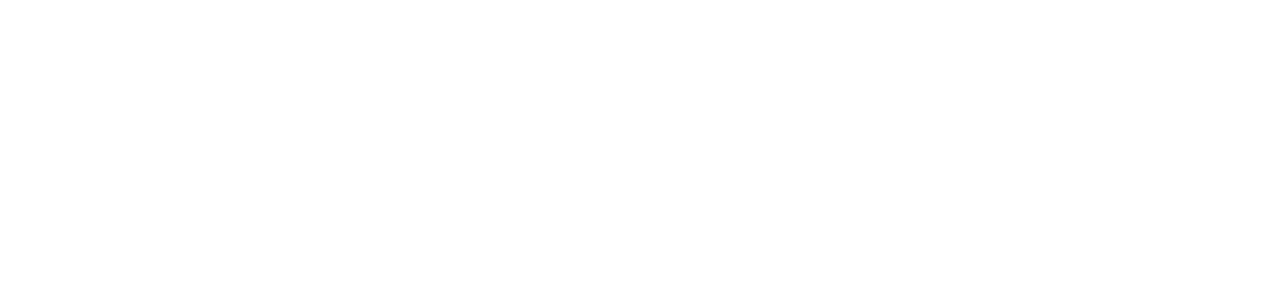
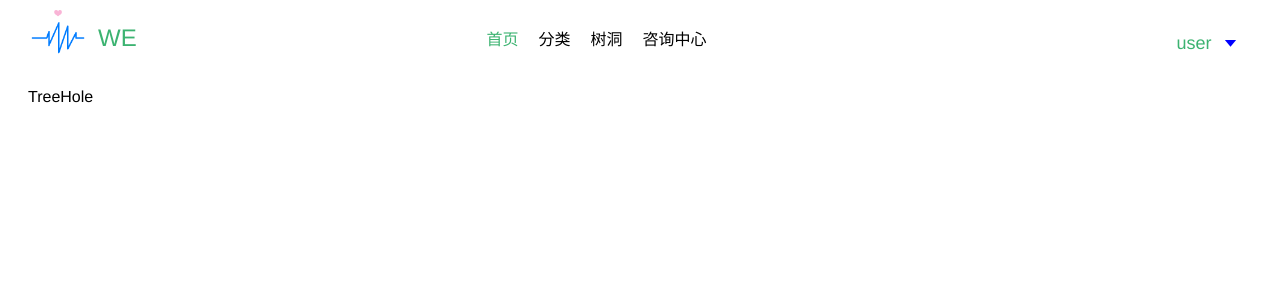
Before and after one commit to liuxiaoqing1001/WE, a Vue app in the folder we-web/: page /#/TreeHole in a window 1280 px wide. Shown: the top 300 px of the page. Built offline with nearby package versions, Linux system fonts and the light colour scheme.

Commit message:
20210228更新1

```diff
--- /dev/null
+++ b/we-web/src/components/User/ChatRoom.vue
@@ -0,0 +1,13 @@
+<template>
+  <div>ChatRoom</div>
+</template>
+
+<script>
+    export default {
+        name: "ChatRoom"
+    }
+</script>
+
+<style scoped>
+
+</style>
--- /dev/null
+++ b/we-web/src/components/User/Sort.vue
@@ -0,0 +1,13 @@
+<template>
+  <div>Sort</div>
+</template>
+
+<script>
+    export default {
+        name: "Sort"
+    }
+</script>
+
+<style scoped>
+
+</style>
--- /dev/null
+++ b/we-web/src/components/User/TreeHole.vue
@@ -0,0 +1,13 @@
+<template>
+  <div>TreeHole</div>
+</template>
+
+<script>
+    export default {
+        name: "TreeHole"
+    }
+</script>
+
+<style scoped>
+
+</style>
--- a/we-web/src/router/index.js
+++ b/we-web/src/router/index.js
@@ -11,6 +11,9 @@
 import Setting from "../components/Admin/Setting";
 import ModifyPwd from "../views/ModifyPwd";
 import Register from "../views/Register";
+import ChatRoom from "../components/User/ChatRoom";
+import Sort from "../components/User/Sort";
+import TreeHole from "../components/User/TreeHole";
 
 Vue.use(Router);
 
@@ -26,7 +29,25 @@
       // 用户首页
       path: '/UserMain',
       name: 'UserMain',
-      component: UserMain
+      component: UserMain,
+      redirect: "/TreeHole",
+      children:[
+        {
+          name: TreeHole,
+          path: '/TreeHole',
+          component: TreeHole
+        },
+        {
+          name: Sort,
+          path: '/Sort',
+          component: Sort
+        },
+        {
+          name: ChatRoom,
+          path: '/ChatRoom',
+          component: ChatRoom
+        }
+      ]
     },
     {
       // 管理首页
--- a/we-web/src/views/ModifyPwd.vue
+++ b/we-web/src/views/ModifyPwd.vue
@@ -1,13 +1,15 @@
-<template>
-<h3>修改密码</h3>
-</template>
 
-<script>
-    export default {
-        name: "ModifyPwd"
-    }
-</script>
 
-<style scoped>
+<!--<template>-->
+<!--<h3>修改密码</h3>-->
+<!--</template>-->
 
-</style>
+<!--<script>-->
+<!--    export default {-->
+<!--        name: "ModifyPwd"-->
+<!--    }-->
+<!--</script>-->
+
+<!--<style scoped>-->
+
+<!--</style>-->
--- a/we-web/src/views/UserMain.vue
+++ b/we-web/src/views/UserMain.vue
@@ -7,13 +7,13 @@
           <img src="../assets/we_logo_1.png" alt="">
           <span class="logo">WE</span>
         </div>
-<!--        <nav v-bind:class="active" v-on:click.prevent>-->
-<!--          &lt;!&ndash; 当菜单上的链接被点击时，我们调用了 makeActive 方法, 该方法在 Vue 实例中创建。 &ndash;&gt;-->
-<!--          <a href="#" class="home" v-on:click="makeActive('home')">首页</a>-->
-<!--          <a href="#" class="projects" v-on:click="makeActive('projects')">分类</a>-->
-<!--          <a href="#" class="services" v-on:click="makeActive('services')">树洞</a>-->
-<!--          <a href="#" class="contact" v-on:click="makeActive('contact')">自愿者专区</a>-->
-<!--        </nav>-->
+        <nav v-bind:class="active" v-on:click.prevent>
+          <!-- 当菜单上的链接被点击时，我们调用了 makeActive 方法, 该方法在 Vue 实例中创建。 -->
+          <a href="#" class="home" v-on:click="makeActive('home')">首页</a>
+          <a href="#" class="sort" v-on:click="makeActive('sort')">分类</a>
+          <a href="#" class="treeHole" v-on:click="makeActive('treeHole')">树洞</a>
+          <a href="#" class="chatRoom" v-on:click="makeActive('chatRoom')">咨询中心</a>
+        </nav>
 
 <!--        <el-input placeholder="请输入内容" style="width: 300px">-->
 <!--          <el-button slot="append" icon="el-icon-search" ></el-button>-->
@@ -35,63 +35,53 @@
       <!-- 主体 -->
       <el-container>
         <el-main>
-          <!--路由占位符-->
-          <p>{{active}}</p>
-          <router-view></router-view>
+<!--          &lt;!&ndash;路由占位符&ndash;&gt;-->
+<!--          <p>{{active}}</p>-->
+          <div :is='myComponent'/>
+<!--          <router-view></router-view>-->
         </el-main>
       </el-container>
     </el-container>
   </div>
-<!--  <div id="main">-->
-<!--    <div class="loop">-->
-<!--      <span class="logo">-->
-<!--        <img src="../assets/we_logo.png" height="50" width="50"/>-->
-<!--        <span>“我和你”心理健康公益平台</span>-->
-<!--      </span>-->
-<!--      <span class="el-icon-user user">-->
-<!--        <el-button class="loginOR">登录</el-button>-->
-<!--        /<el-button class="loginOR">注册</el-button>-->
-<!--      </span>-->
-<!--    </div>-->
-<!--    <div class="content">-->
-<!--      <nav v-bind:class="active" v-on:click.prevent>-->
-<!--        &lt;!&ndash; 当菜单上的链接被点击时，我们调用了 makeActive 方法, 该方法在 Vue 实例中创建。 &ndash;&gt;-->
-<!--        <a href="#" class="home" v-on:click="makeActive('home')">Home</a>-->
-<!--        <a href="#" class="projects" v-on:click="makeActive('projects')">Projects</a>-->
-<!--        <a href="#" class="services" v-on:click="makeActive('services')">Services</a>-->
-<!--        <a href="#" class="contact" v-on:click="makeActive('contact')">Contact</a>-->
-<!--      </nav>-->
-<!--      &lt;!&ndash; 激活的菜单样式为  active 类 &ndash;&gt;-->
-<!--      &lt;!&ndash; 为了阻止链接在点击时跳转，我们使用了 "prevent" 修饰符 (preventDefault 的简称)。 &ndash;&gt;-->
-
-<!--      &lt;!&ndash; 以下 "active" 变量会根据当前选中的值来自动变换 &ndash;&gt;-->
-<!--      <p>您选择了 <b>{{active}} 菜单</b></p>-->
-<!--    </div>-->
-<!--  </div>-->
 </template>
 
 <script>
+  import chatRoom from "../components/User/ChatRoom";
+  import sort from "../components/User/Sort";
+  import treeHole from "../components/User/TreeHole";
     export default {
       name: 'UserMain',
+      components:{
+        sort,
+        treeHole
+      },
       data () {
         return {
-          // active: 'home'
+          active: 'home',
+          myComponent: 'treeHole'
         }
       },
+
       // 点击菜单使用的函数
       methods: {
-        // makeActive: function(item){
-        //   // switch (item) {
-        //   //   case 'home':
-        //   //     this.active = this.$router.push('/ModifyPwd');
-        //   //     break;
-        //   //   case 'projects':
-        //   //     break;
-        //   //
-        //   // }
-        //   // 模型改变，视图会自动更新
-        //   this.active = item;
-        // },
+        makeActive: function(item){
+          // switch (item) {
+          //   case 'home':
+          //
+          //     // this.active = this.$router.push('/ModifyPwd');
+          //     break;
+          //   case 'sort':
+          //     break;
+          //   case 'treeHole':
+          //     break;
+          //   case 'chatRoom':
+          //     break;
+          // }
+          // 模型改变，视图会自动更新
+          this.active = item;
+          this.myComponent = item;
+
+        },
         logout() {
           // // 清空token
           // window.sessionStorage.clear('token');
@@ -142,68 +132,6 @@
     font-size: x-large;
   }
 
-
-
-  /**{*/
-  /*  margin:0;*/
-  /*  padding:0;*/
-  /*}*/
-
-  /*body{*/
-  /*  font:15px/1.3 'Open Sans', sans-serif;*/
-  /*  color: #5e5b64;*/
-  /*  text-align:center;*/
-  /*}*/
-
-  /*.logo{*/
-  /*  float: left;*/
-  /*  margin-left: 100px;*/
-  /*  font-size: 16px;*/
-  /*  margin-bottom: 10px;*/
-  /*}*/
-
-  /*.search{*/
-  /*  float: left;*/
-  /*  width: 350px;*/
-  /*  margin: 20px auto auto 200px;*/
-  /*  border-radius: 5px;*/
-  /*  -webkit-border-radius: 5px;*/
-  /*  -moz-border-radius: 5px;*/
-  /*  box-shadow: 0 0 5px #909399;*/
-  /*}*/
-
-  /*.user{*/
-  /*  float: right;*/
-  /*  margin-right: 150px;*/
-  /*  font-size: 17px;*/
-  /*  margin-top: 35px;*/
-  /*}*/
-
-  /*.loginOR{*/
-  /*  margin-left: 7px;*/
-  /*}*/
-
-  /*!*.content{*!*/
-  /*!*  margin-top: 20px;*!*/
-  /*!*}*!*/
-
-  /*a, a:visited {*/
-  /*  outline:none;*/
-  /*  color: black;*/
-  /*}*/
-
-  /*a:hover{*/
-  /*  text-decoration:none;*/
-  /*}*/
-
-  /*section, footer, header, aside, nav{*/
-  /*  display: block;*/
-  /*}*/
-
-  /*.content{*/
-  /*  margin-top: 40px;*/
-  /*}*/
-
   nav{
     /*display:inline-block;*/
     /*margin:0 auto;*/
@@ -239,9 +167,9 @@
   }
 
   nav.home .home,
-  nav.projects .projects,
-  nav.services .services,
-  nav.contact .contact{
+  nav.sort .sort,
+  nav.treeHole .treeHole,
+  nav.chatRoom .chatRoom{
     color: mediumseagreen;
     font-size: medium;
   }
@@ -251,13 +179,4 @@
     font-size: 18px;
   }
 
-  /*p b{*/
-  /*  color:#ffffff;*/
-  /*  display:inline-block;*/
-  /*  padding:5px 10px;*/
-  /*  background-color: mediumseagreen;*/
-  /*  border-radius:2px;*/
-  /*  text-transform:uppercase;*/
-  /*  font-size:18px;*/
-  /*}*/
 </style>
```
Also changed, not shown: 2 other files (tests, documents, lock files or other folders).
